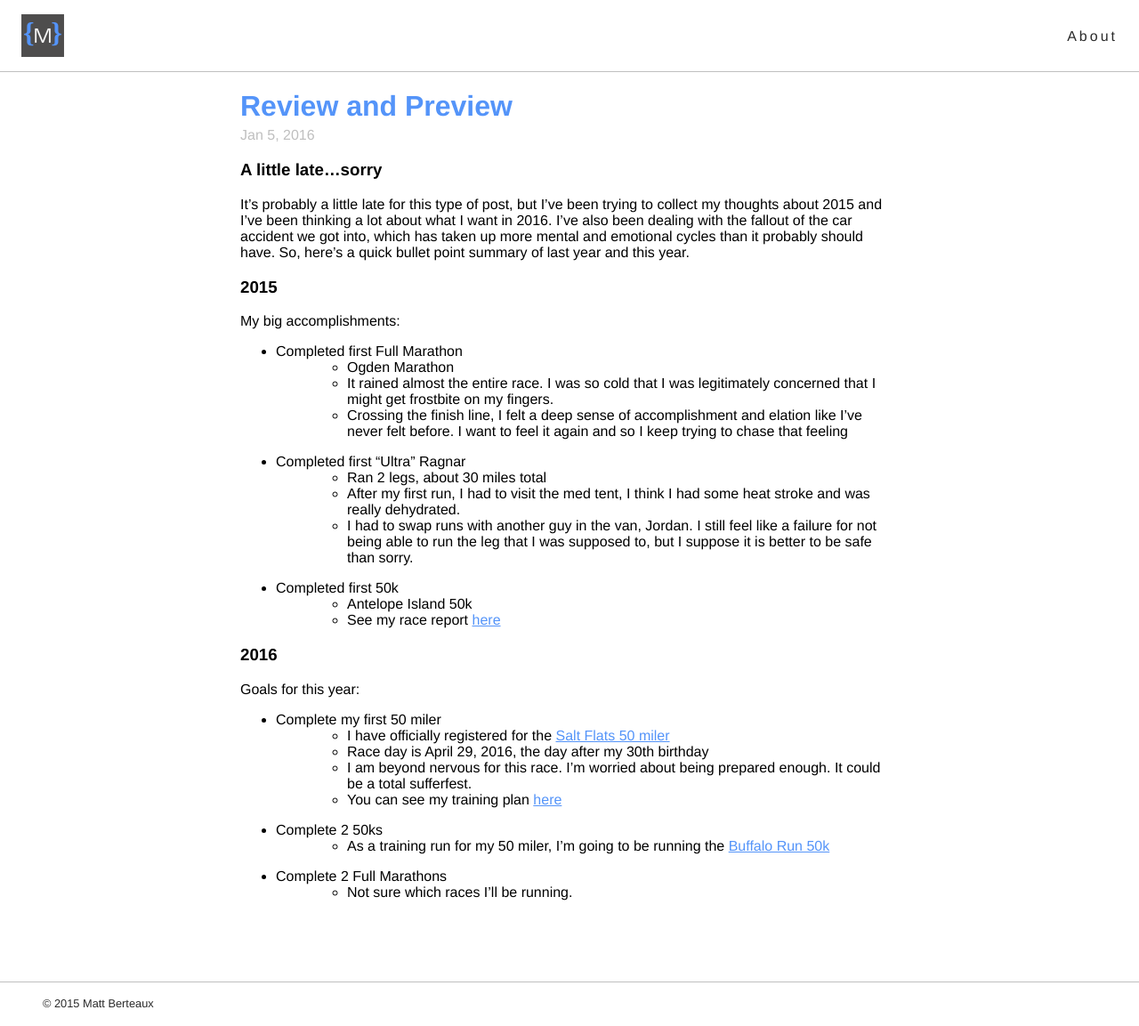
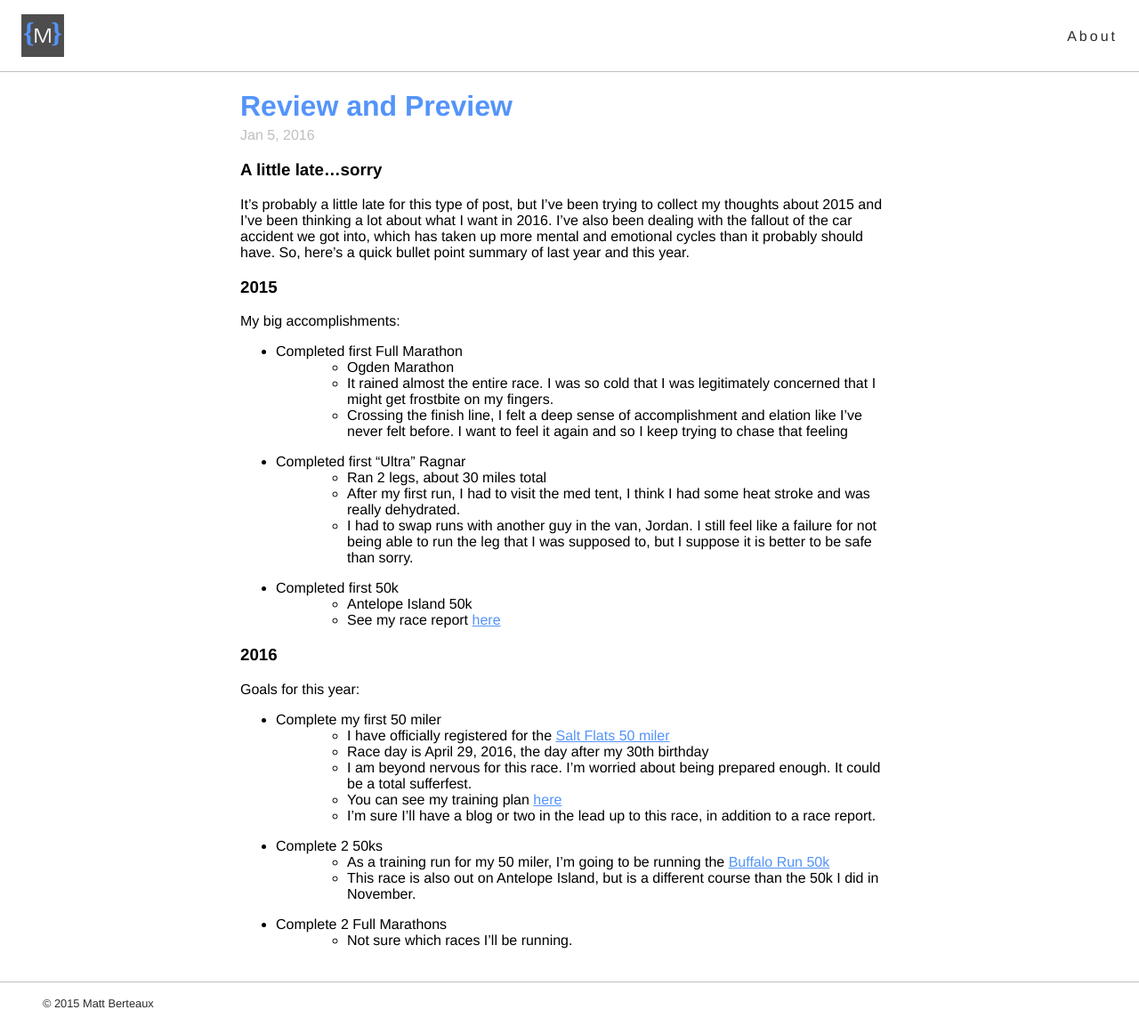
Before and after one commit to mattyb678/mattyb678.github.io, a Jekyll site: the page built from _posts/2016-01-05-a-look-back-a-look-forward.md, in a window 1280 px wide and 1153 px high. Shown: the whole window at 89% size. Built offline with Jekyll 4.4.1, drawn with Linux system fonts in a browser that asks for light colours; nearby versions of some CDN libraries; comment, search, counter and statistics services are not loaded.

Commit message:
Review more

```diff
--- a/_posts/2016-01-05-a-look-back-a-look-forward.md
+++ b/_posts/2016-01-05-a-look-back-a-look-forward.md
@@ -36,7 +36,9 @@ Goals for this year:
 : - Race day is April 29, 2016, the day after my 30th birthday
 : - I am beyond nervous for this race. I'm worried about being prepared enough. It could be a total sufferfest.
 : - You can see my training plan [here](https://docs.google.com/spreadsheets/d/1NYl15YQyZpcNGGjUpOtSjzkV7oMIMpcsglOdmtD3fq4/edit?usp=sharing)
+: - I'm sure I'll have a blog or two in the lead up to this race, in addition to a race report.
 - Complete 2 50ks
 : - As a training run for my 50 miler, I'm going to be running the [Buffalo Run 50k](http://www.buffalorunadventures.com/buffalo-run/)
+: - This race is also out on Antelope Island, but is a different course than the 50k I did in November.
 - Complete 2 Full Marathons
 : - Not sure which races I'll be running.
```
